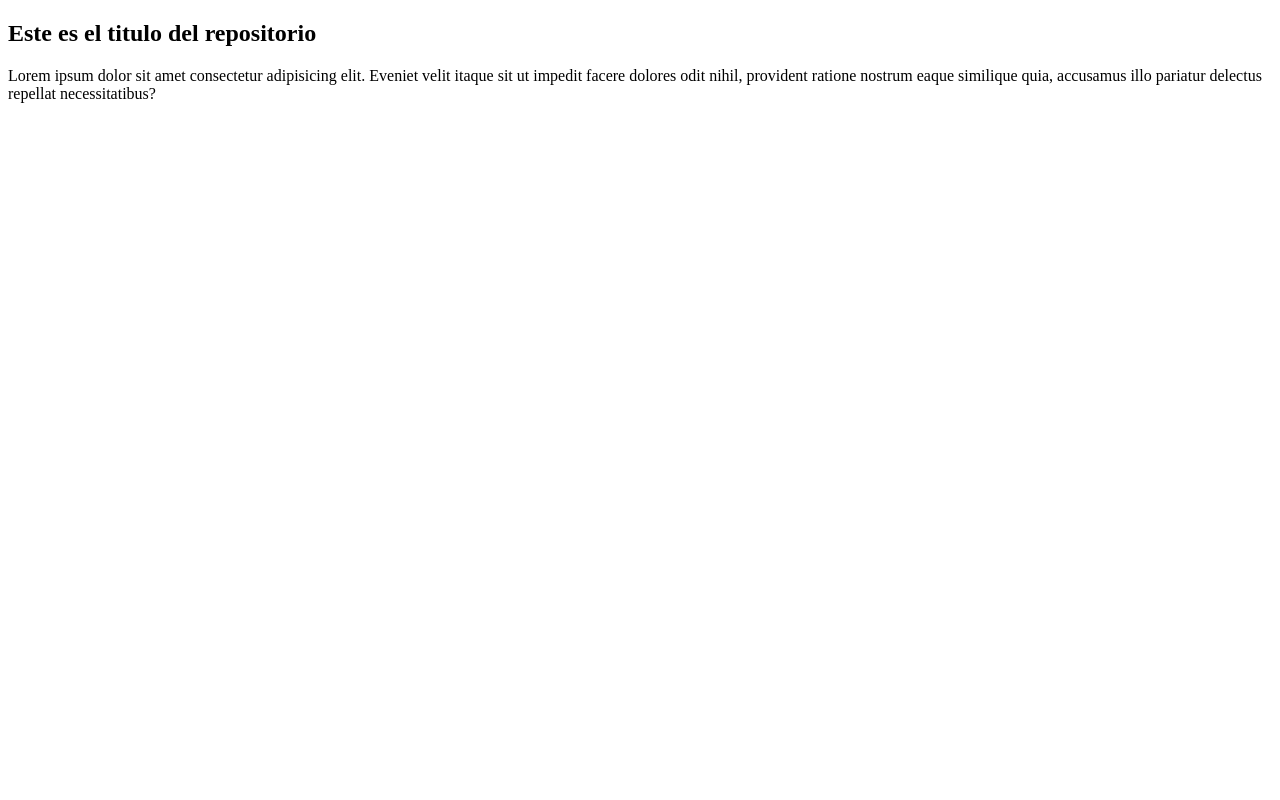
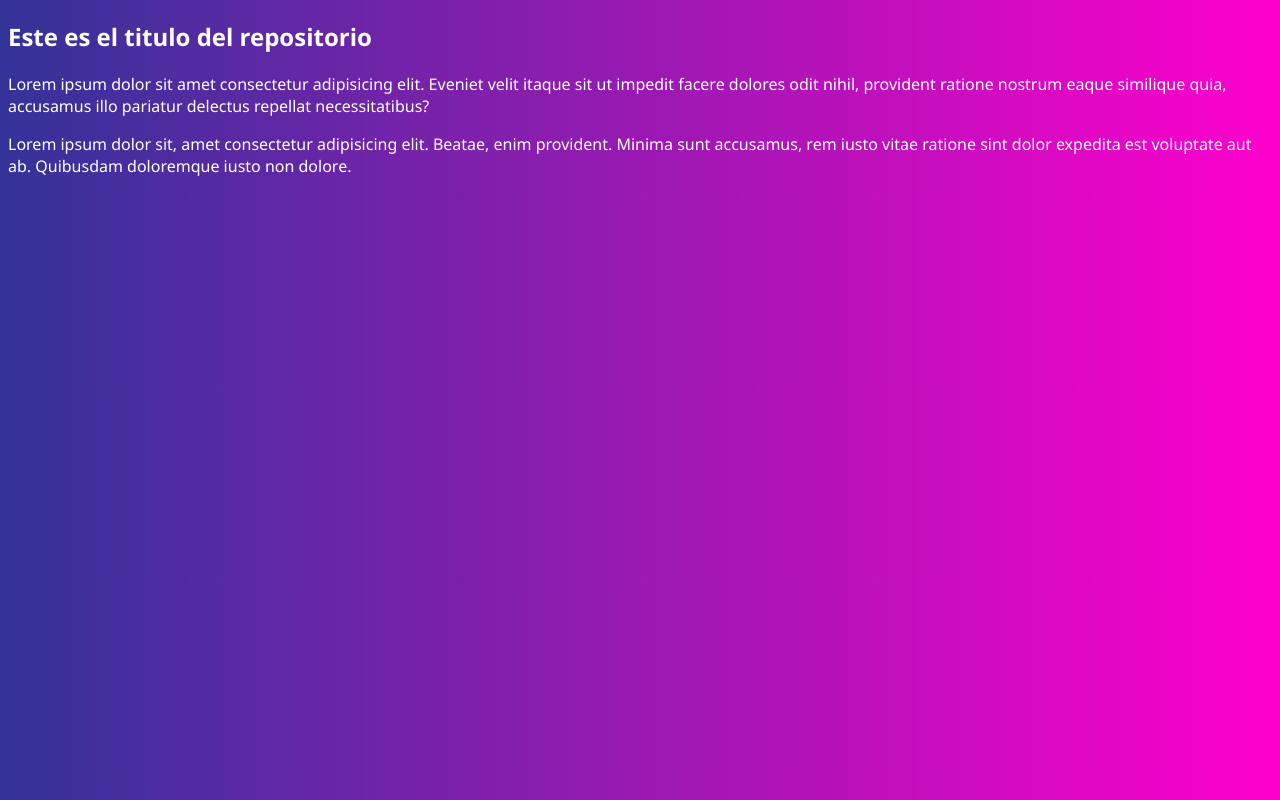
Before and after one commit to DanielMonsalve3312/hyperBloc, a plain HTML site: page index.html in a window 1280 px wide. Drawn offline with Linux system fonts and the light colour scheme.

Commit message:
mejorando la interfas

```diff
--- /dev/null
+++ b/css/styles.css
@@ -0,0 +1,8 @@
+body {
+    background: #ff00cc;
+    background: -webkit-linear-gradient(to right, #333399, #ff00cc);
+    background: linear-gradient(to right, #333399, #ff00cc);
+    font-family: "Segoe UI";
+    color: #fff;
+
+}
--- a/index.html
+++ b/index.html
@@ -4,6 +4,7 @@
 <head>
     <meta charset="UTF-8">
     <meta name="viewport" content="width=device-width, initial-scale=1.0">
+    <link rel="stylesheet" href="/css/styles.css">
     <title>Document</title>
 </head>
 
@@ -16,6 +17,9 @@
             <p>Lorem ipsum dolor sit amet consectetur adipisicing elit. Eveniet velit itaque sit ut impedit facere
                 dolores odit nihil, provident ratione nostrum eaque similique quia, accusamus illo pariatur delectus
                 repellat necessitatibus?</p>
+            <p>Lorem ipsum dolor sit, amet consectetur adipisicing elit. Beatae, enim provident. Minima sunt accusamus,
+                rem iusto vitae ratione sint dolor expedita est voluptate aut ab. Quibusdam doloremque iusto non dolore.
+            </p>
         </div>
     </div>
 </body>
```
